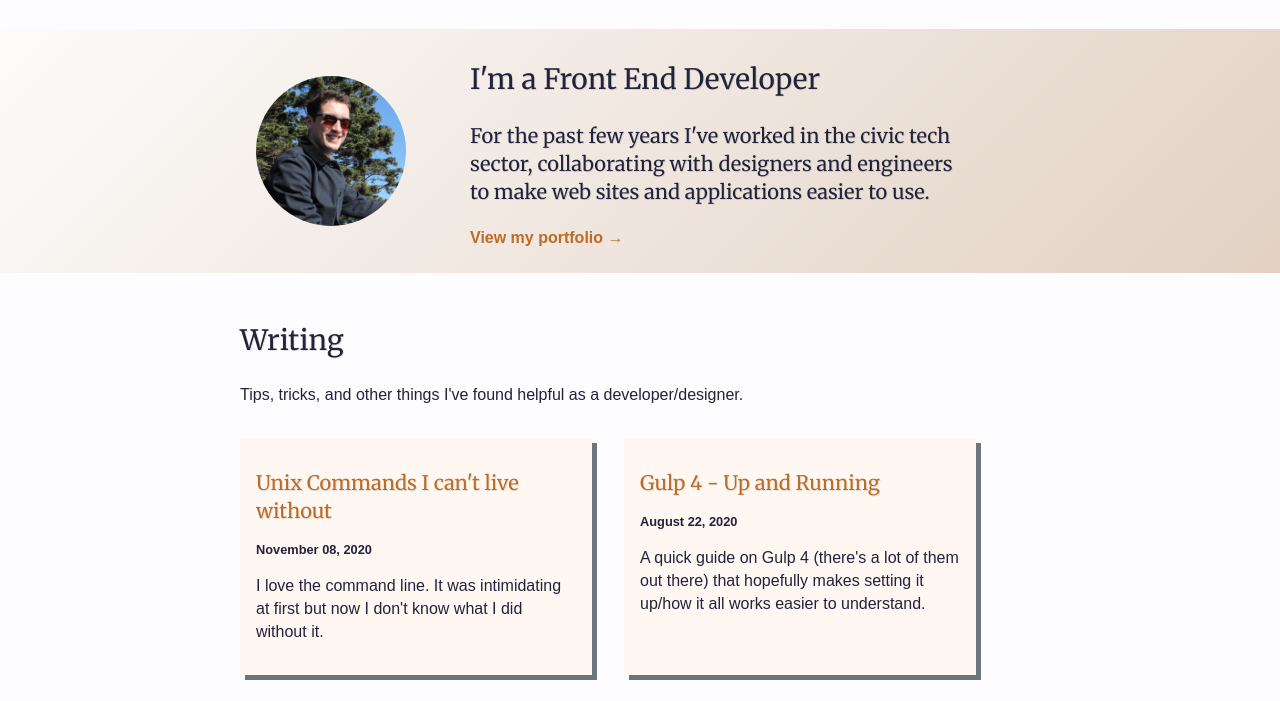
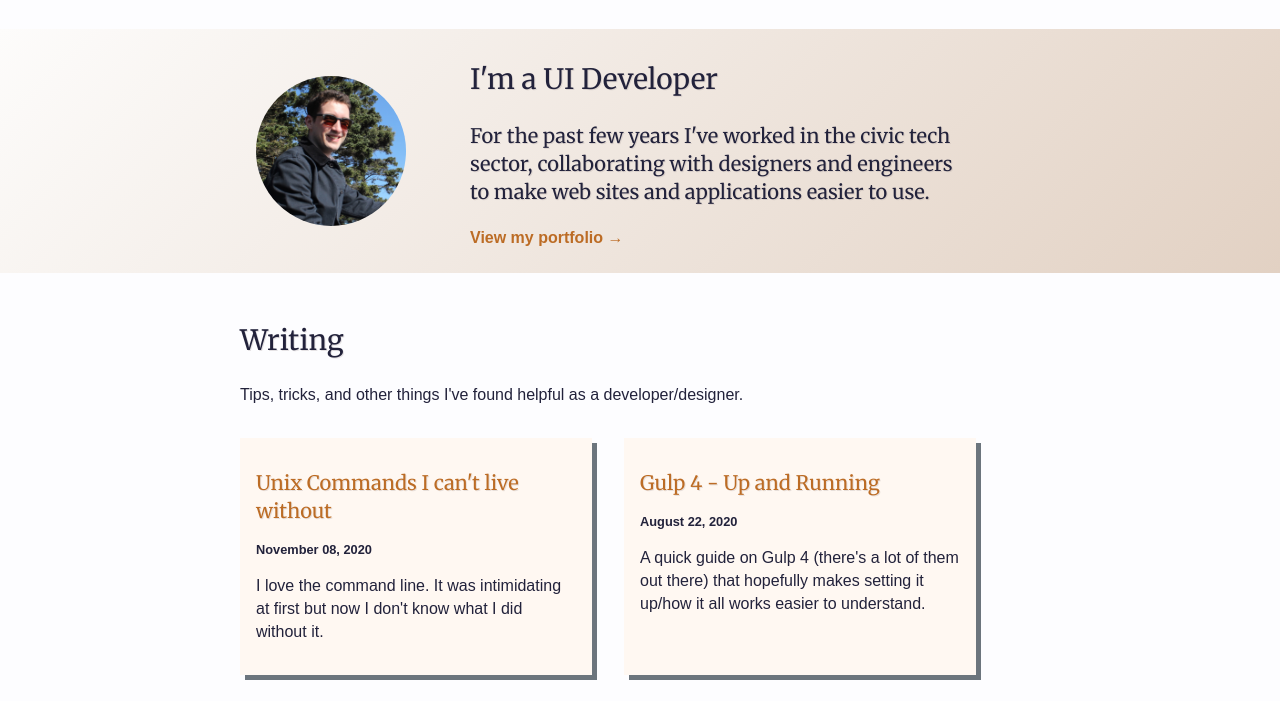
Before and after one commit to vincevince1006/vnncctt-site, a Gatsby site: page / in a window 1280 px wide. Shown: the part 99-800 px from the top of the page. Built offline with nearby package versions, Linux system fonts and the light colour scheme; Gatsby itself is replaced by a stand-in of ours; a web font is replaced by a local one.

Commit message:
Title change

```diff
--- a/src/pages/index.js
+++ b/src/pages/index.js
@@ -16,7 +16,7 @@ const BlogIndex = ({ data, location }) => {
       <section className="base-container homepageIntro">
         <Image className="homepageIntro__img" fixed={data.avatar.childImageSharp.fixed} />
         <div className="homepageIntro__inner">
-        <h2>I'm a Front End Developer</h2>
+        <h2>I'm a UI Developer</h2>
           <h3>
             For the past few years I've worked in the civic tech sector, collaborating with designers and engineers to make web sites and applications easier to use.
           </h3>
```
